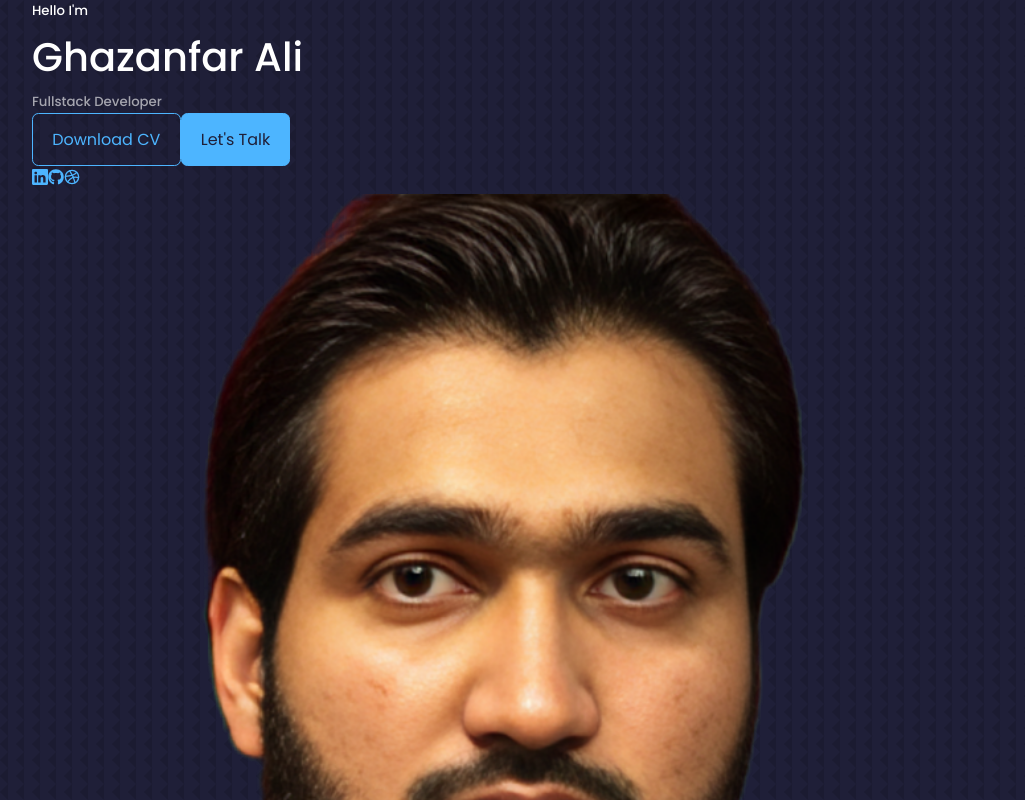
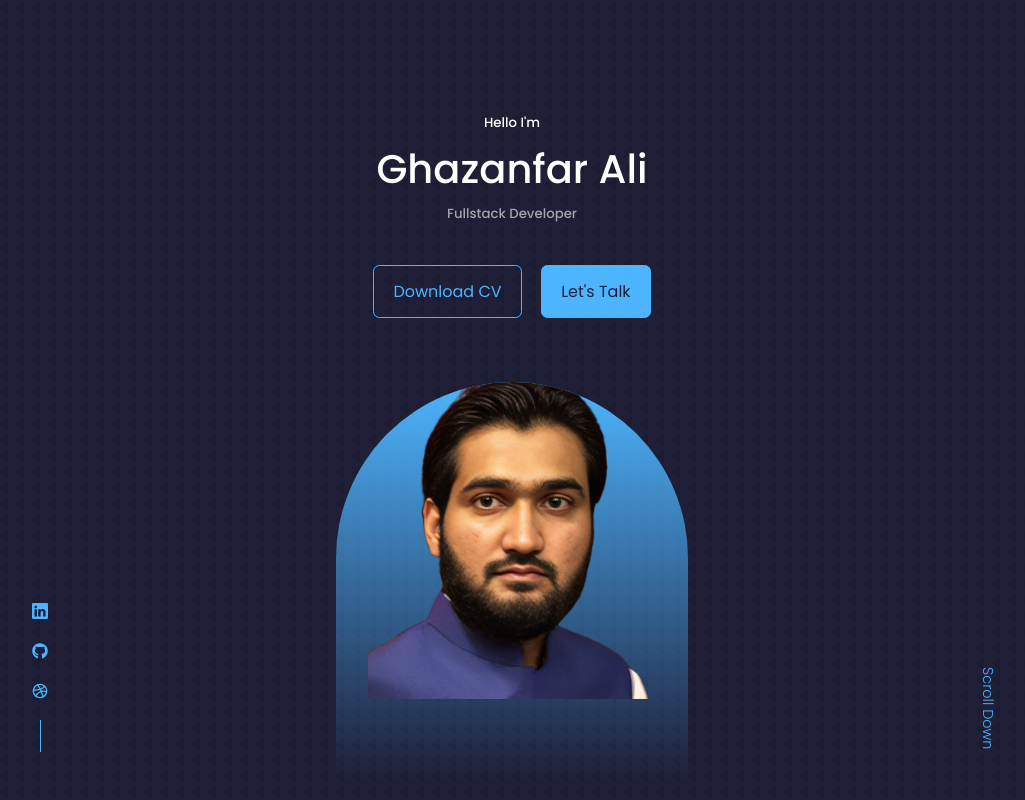
Before and after one commit to gak92/react-portfolio, a React (Create React App) app: page / in a window 1280 px wide. Shown: the top 800 px of the page, without its empty margins (128-1153 px from the left). Built offline with nearby package versions, Linux system fonts and the light colour scheme.

Commit message:
Styled header section

```diff
--- a/src/components/header/header.css
+++ b/src/components/header/header.css
@@ -0,0 +1,78 @@
+header {
+    height: 100vh;
+    padding-top: 7rem;
+    overflow: hidden;
+}
+
+.header__container {
+  text-align: center;
+  height: 100%;
+  position: relative;
+}
+
+/* =================== CTA ================== */
+.cta {
+  margin-top: 2.5rem;
+  display: flex;
+  justify-content: center;
+  gap: 1.2rem;
+}
+
+/* =================== Header Socials ================== */
+.header__socials {
+  display: flex;
+  flex-direction: column;
+  align-items: center;
+  gap: 0.8rem;
+  position: absolute;
+  left: 0;
+  bottom: 3rem;
+}
+
+.header__socials::after {
+  content: "";
+  width: 1px;
+  height: 2rem;
+  background: var(--color-primary);
+}
+
+/* =================== MY Image ================== */
+.me {
+  background: linear-gradient(var(--color-primary), transparent);
+  width: 22rem;
+  height: 25rem;
+  position: absolute;
+  left: calc(50% - 11rem);
+  margin-top: 4rem;
+  border-radius: 11rem 11rem 0 0;
+  overflow: hidden;
+  padding: 0 1.4rem 1.4rem 2rem;
+}
+
+/* =================== Scroll Down ================== */
+.scroll__down {
+  position: absolute;
+  right: -2.3rem;
+  bottom: 5rem;
+  transform: rotate(90deg);
+  font-weight: 300;
+  font-size: 0.9rem;
+}
+
+/* ============== Media Queries (For Medium Devices) =============== */
+@media screen and (max-width: 1024px) {
+  header {
+    height: 68vh;
+  }
+}
+
+/* ============== Media Queries (For Small Devices) =============== */
+@media screen and (max-width: 600px) {
+  header {
+    height: 100vh;
+  }
+
+  .header__socials, .scroll__down {
+    display: none;
+  }
+}
```
